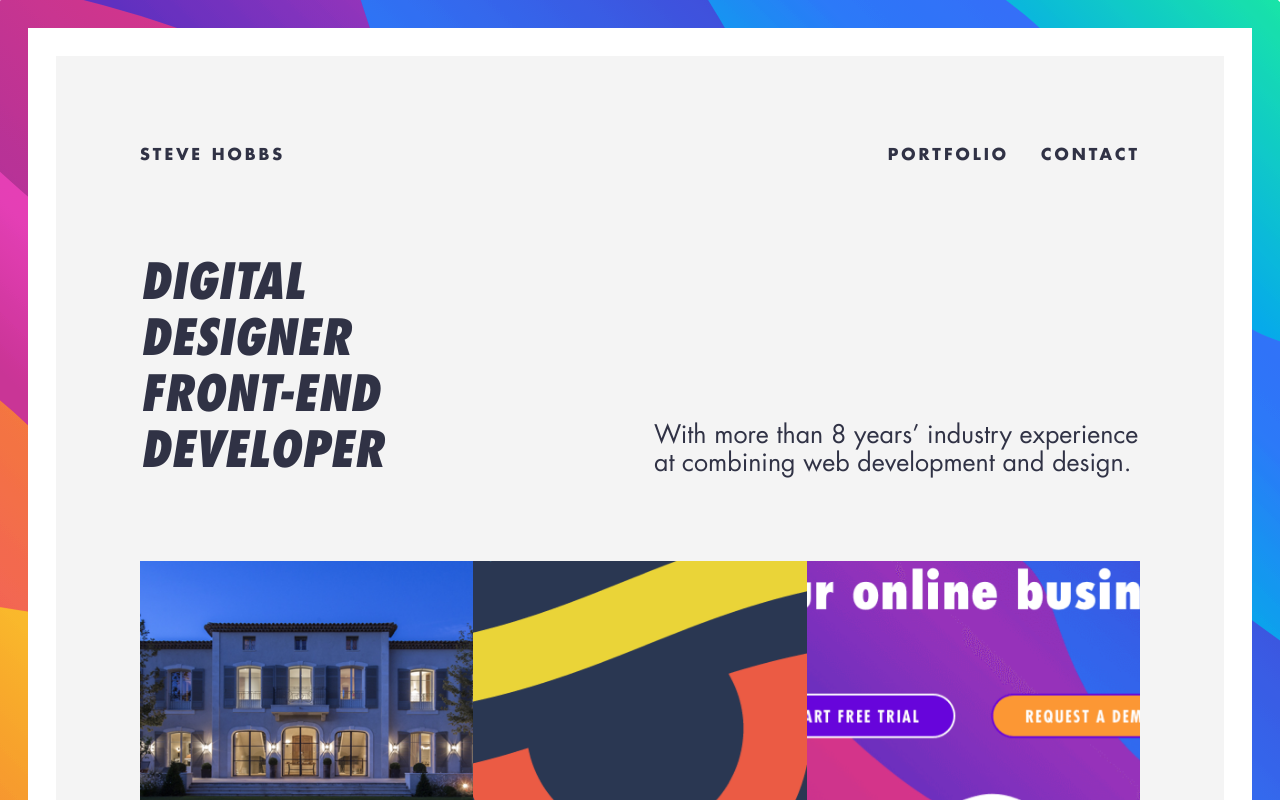
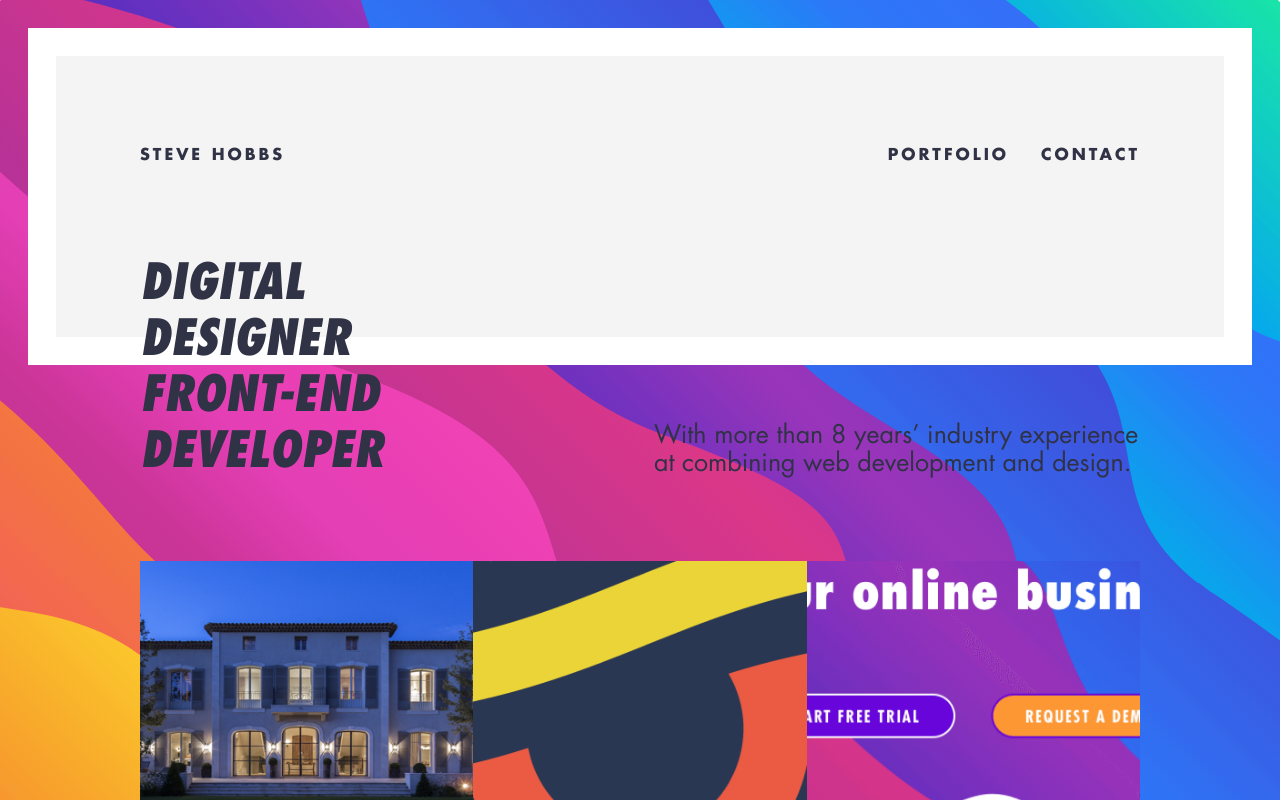
Before and after one commit to shoobzy/iamstevehobbs, a React (Vite) app: page / in a window 1280 px wide. Shown: the top 800 px of the page. Built offline with nearby package versions, Linux system fonts and the light colour scheme.

Commit message:
Height ref

```diff
--- a/src/components/App.js
+++ b/src/components/App.js
@@ -13,9 +13,45 @@ import Home from "./Home";
 import Contact from "./Contact";
 
 import "../style.css";
+import LaBergerieProject from "./Projects/LaBergerie";
 
 class App extends React.Component {
+  state = {
+    height: null,
+  }
+
+  saveRef = (ref) => this.containerNode = ref
+
+  measure() {
+    const {clientHeight} = this.containerNode
+
+    this.setState({
+      height: clientHeight,
+    })
+  }
+
+  componentDidMount() {
+    this.measure()
+  }
+
+  componentDidUpdate() {
+    this.measure()
+  }
+
+  shouldComponentUpdate(nextProps, nextState) {
+    return (
+      this.state.height !== nextState.height
+    )
+  }
+
   render() {
+    const {height} = this.state
+
+    const styles = {
+      position: 'relative',
+      height: {height} + 'px'
+    }
+
     return (
       <div className="o-Page">
         <div className="o-Container">
@@ -31,16 +67,18 @@ class App extends React.Component {
             </nav>
 
             <Route render={({location}) => (
-              <TransitionGroup>
+              <TransitionGroup style={styles}>
                 <CSSTransition
                   key={location.key}
                   timeout={500}
                   classNames="fadeInUp"
+                  ref={this.saveRef}
                 >
                   <Switch location={location}>
                     <Route exact path="/" component={Home} />
-                    <Route exact path="/" component={Home} />
                     <Route path="/contact" component={Contact} />
+                    <Route path="/la-begerie" component={LaBergerieProject} />
+                    <Route render={() => <div>Not Found</div>} />
                   </Switch>
                 </CSSTransition>
               </TransitionGroup>
--- a/src/scss/_tools.scss
+++ b/src/scss/_tools.scss
@@ -84,6 +84,10 @@
 //     opacity: 0;
 //     transition: transform .5s, opacity .5s;
 // }
+.fadeInUp {
+    position: absolute;
+}
+
 .fadeInUp-appear,
 .fadeInUp-enter {
     opacity: 0;
```
